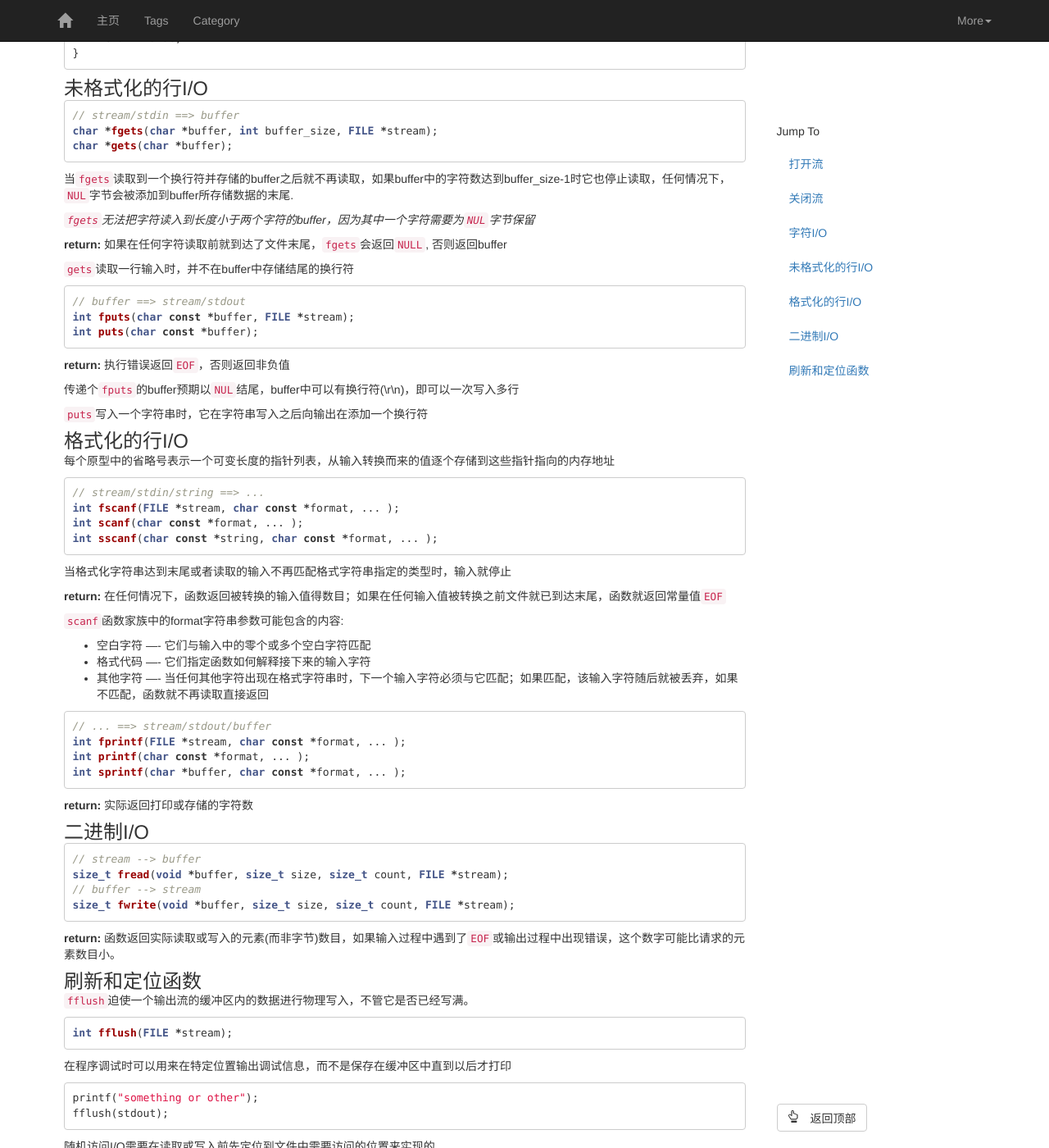
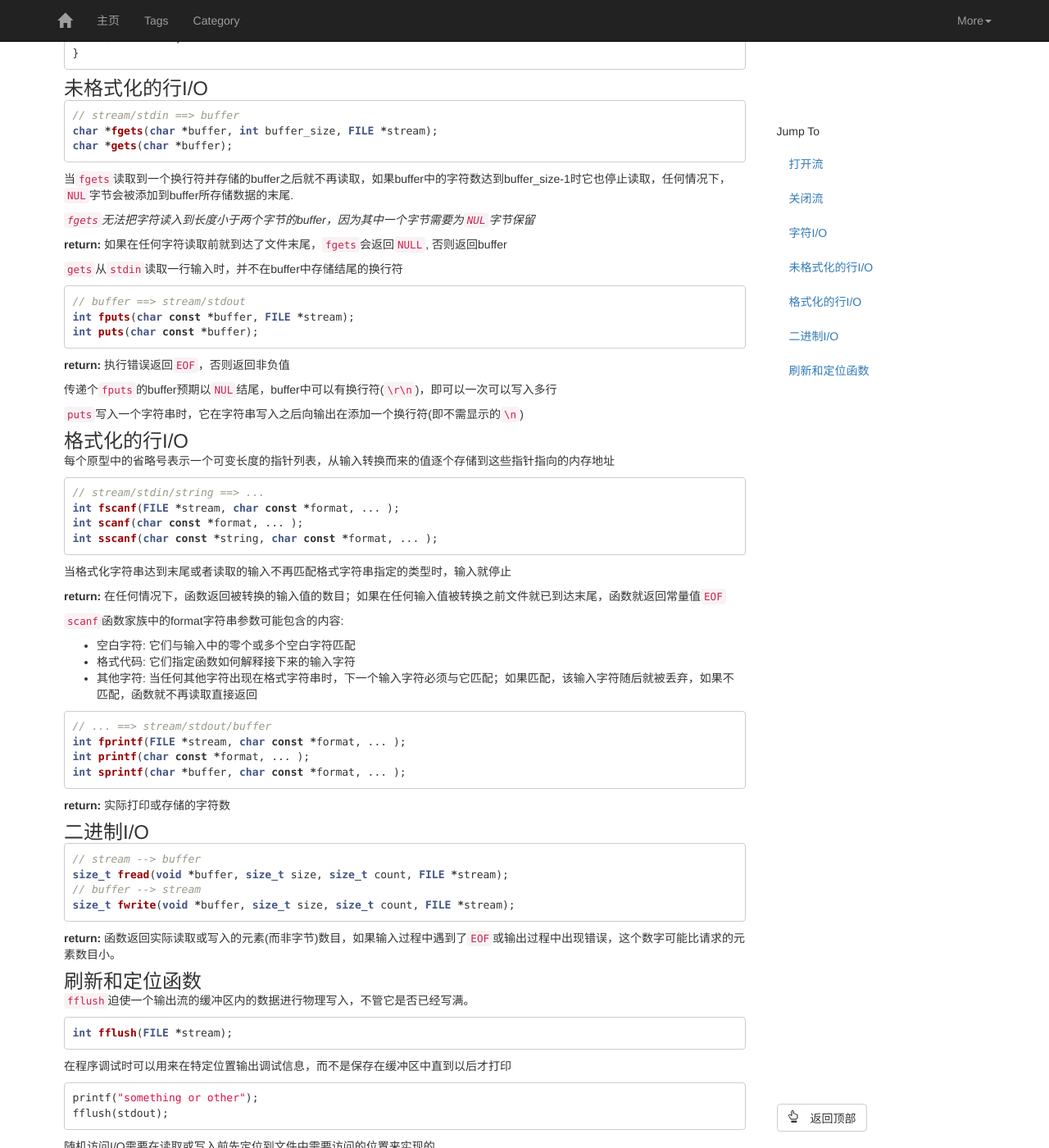
Before and after one commit to mapan1984/mapan1984.github.io, a Jekyll site: the page built from _posts/2016-04-10-C-IO.md, in a window 1280 px wide and 1400 px high, scrolled down 1658 px. Shown: the whole window at 82% size. Built offline with Jekyll 4.4.1, drawn with Linux system fonts in a browser that asks for light colours; comment, search, counter and statistics services are not loaded.

````diff
--- a/_posts/2016-04-10-C-IO.md
+++ b/_posts/2016-04-10-C-IO.md
@@ -113,12 +113,11 @@ char *gets(char *buffer);
 
 当`fgets`读取到一个换行符并存储的buffer之后就不再读取，如果buffer中的字符数达到buffer_size-1时它也停止读取，任何情况下，`NUL`字节会被添加到buffer所存储数据的末尾.
 
-*`fgets`无法把字符读入到长度小于两个字符的buffer，因为其中一个字符需要为`NUL`字节保留*
+*`fgets`无法把字符读入到长度小于两个字节的buffer，因为其中一个字节需要为`NUL`字节保留*
 
 **return:** 如果在任何字符读取前就到达了文件末尾，`fgets`会返回`NULL`, 否则返回buffer
 
-`gets`读取一行输入时，并不在buffer中存储结尾的换行符
-
+`gets`从`stdin`读取一行输入时，并不在buffer中存储结尾的换行符
 
 ``` c
 // buffer ==> stream/stdout
@@ -128,9 +127,9 @@ int puts(char const *buffer);
 
 **return:** 执行错误返回`EOF`，否则返回非负值
 
-传递个`fputs`的buffer预期以`NUL`结尾，buffer中可以有换行符(\r\n)，即可以一次写入多行
+传递个`fputs`的buffer预期以`NUL`结尾，buffer中可以有换行符(`\r\n`)，即可以一次可以写入多行
 
-`puts`写入一个字符串时，它在字符串写入之后向输出在添加一个换行符
+`puts`写入一个字符串时，它在字符串写入之后向输出在添加一个换行符(即不需显示的`\n`)
 
 ### 格式化的行I/O
 
@@ -145,13 +144,13 @@ int sscanf(char const *string, char const *format, ... );
 
 当格式化字符串达到末尾或者读取的输入不再匹配格式字符串指定的类型时，输入就停止
 
-**return:** 在任何情况下，函数返回被转换的输入值得数目；如果在任何输入值被转换之前文件就已到达末尾，函数就返回常量值`EOF`
+**return:** 在任何情况下，函数返回被转换的输入值的数目；如果在任何输入值被转换之前文件就已到达末尾，函数就返回常量值`EOF`
 
 `scanf`函数家族中的format字符串参数可能包含的内容:
 
-- 空白字符 ---- 它们与输入中的零个或多个空白字符匹配
-- 格式代码 ---- 它们指定函数如何解释接下来的输入字符
-- 其他字符 ---- 当任何其他字符出现在格式字符串时，下一个输入字符必须与它匹配；如果匹配，该输入字符随后就被丢弃，如果不匹配，函数就不再读取直接返回
+- 空白字符: 它们与输入中的零个或多个空白字符匹配
+- 格式代码: 它们指定函数如何解释接下来的输入字符
+- 其他字符: 当任何其他字符出现在格式字符串时，下一个输入字符必须与它匹配；如果匹配，该输入字符随后就被丢弃，如果不匹配，函数就不再读取直接返回
 
 ``` c
 // ... ==> stream/stdout/buffer
@@ -160,7 +159,7 @@ int printf(char const *format, ... );
 int sprintf(char *buffer, char const *format, ... );
 ```
 
-**return:** 实际返回打印或存储的字符数
+**return:** 实际打印或存储的字符数
 
 ### 二进制I/O
 
````
Also changed, not shown: _posts/2016-05-23-Unix进程控制.md (+5 -1 lines), _posts/2016-05-24-Unix信号.md (+2 -2 lines), _posts/2016-05-29-Unix系统级IO.md (added, +97 -0 lines).
